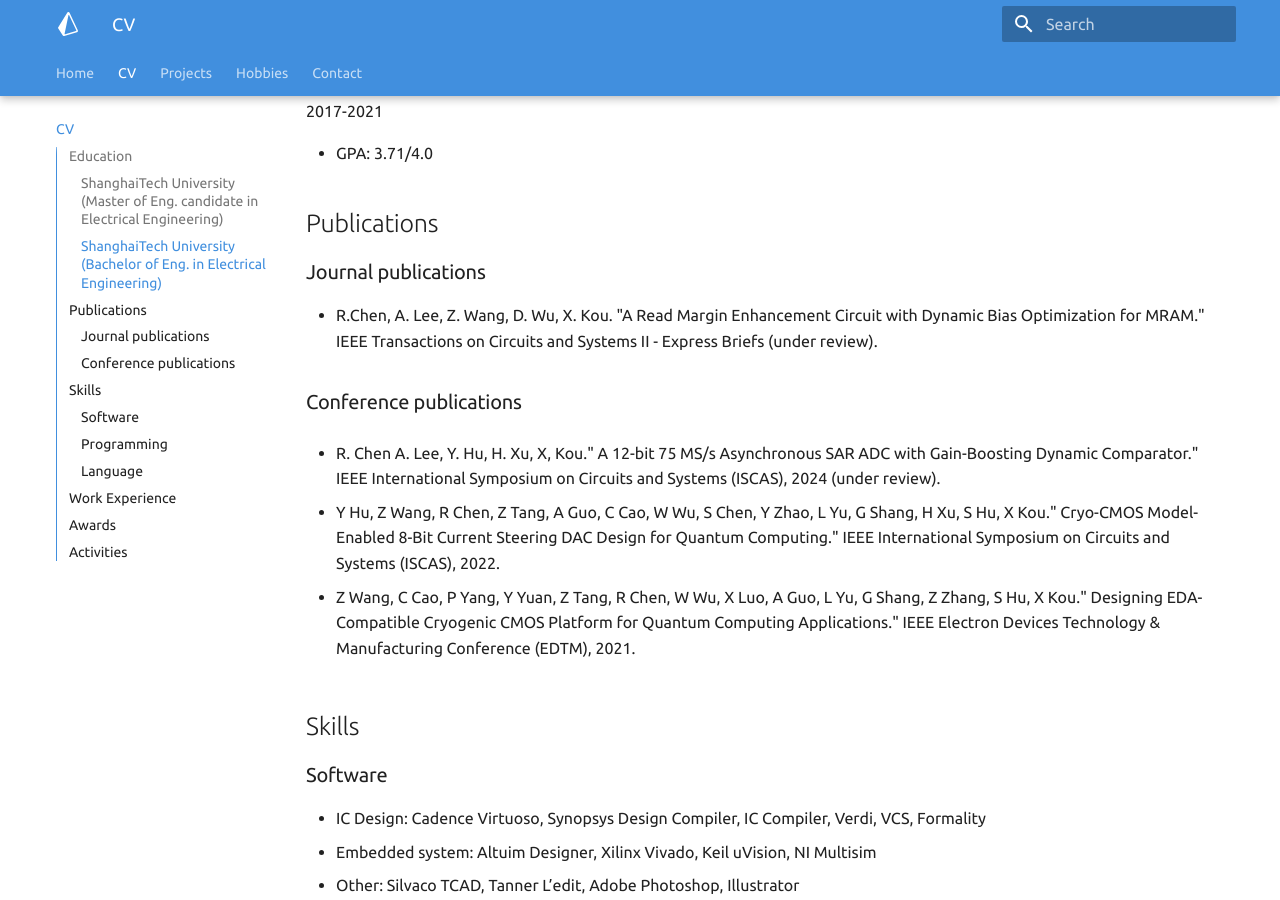
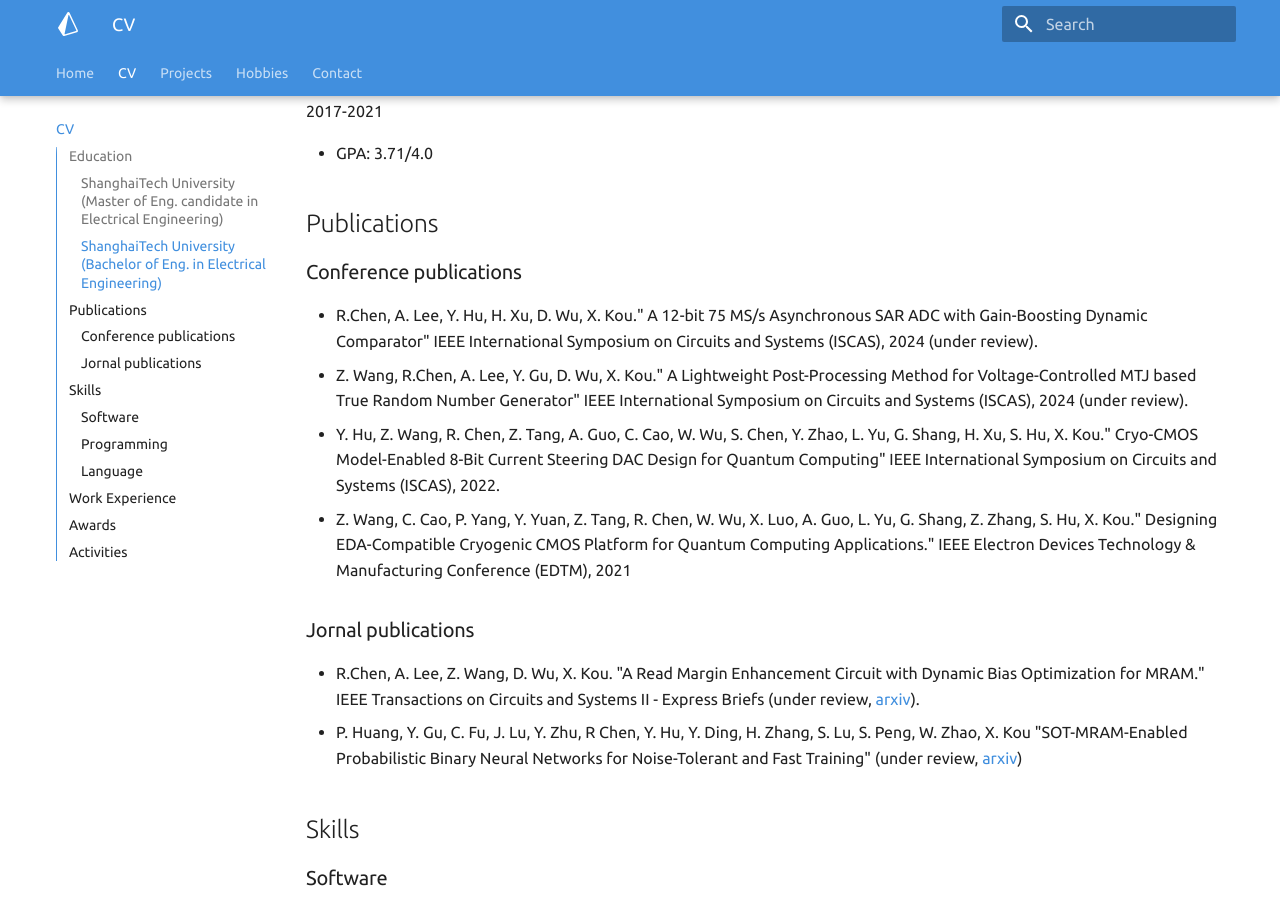
Before and after one commit to pig-floyd/pig-floyd.github.io, an MkDocs documentation site: the page built from docs/CV/cv.md, in a window 1280 px wide and 900 px high, scrolled down 445 px. Built offline with MkDocs 1.6.1 and Material for MkDocs 9.7.7, drawn with Linux system fonts in a browser that asks for light colours.

Commit message:
add pub link

```diff
--- a/docs/CV/cv.md
+++ b/docs/CV/cv.md
@@ -1,6 +1,6 @@
 # Renhe Chen (陈人和)
 
-A pdf verison can be downloaded [here](./cv_Renhe.pdf)
+A pdf verison can be downloaded [here](./Resume_Renhe_Chen.pdf)
 
 ## Education
 #### ShanghaiTech University (Master of Eng. candidate in Electrical Engineering)
@@ -14,16 +14,15 @@ A pdf verison can be downloaded [here](./cv_Renhe.pdf)
 * GPA: 3.71/4.0
 
 ## Publications
-### Journal publications
-* R.Chen, A. Lee, Z. Wang, D. Wu, X. Kou. "A Read Margin Enhancement Circuit with Dynamic Bias Optimization for MRAM." IEEE Transactions on Circuits and Systems II - Express Briefs (under review).
+### Conference publications
+* R.Chen, A. Lee, Y. Hu, H. Xu, D. Wu, X. Kou." A 12-bit 75 MS/s Asynchronous SAR ADC with Gain-Boosting Dynamic Comparator" IEEE International Symposium on Circuits and Systems (ISCAS), 2024 (under review).
+* Z. Wang, R.Chen, A. Lee, Y. Gu, D. Wu, X. Kou." A Lightweight Post-Processing Method for Voltage-Controlled MTJ based True Random Number Generator" IEEE International Symposium on Circuits and Systems (ISCAS), 2024 (under review).
+* Y. Hu, Z. Wang, R. Chen, Z. Tang, A. Guo, C. Cao, W. Wu, S. Chen, Y. Zhao, L. Yu, G. Shang, H. Xu, S. Hu, X. Kou." Cryo-CMOS Model-Enabled 8-Bit Current Steering DAC Design for Quantum Computing" IEEE International Symposium on Circuits and Systems (ISCAS), 2022.
+* Z. Wang, C. Cao, P. Yang, Y. Yuan, Z. Tang, R. Chen, W. Wu, X. Luo, A. Guo, L. Yu, G. Shang, Z. Zhang, S. Hu, X. Kou." Designing EDA-Compatible Cryogenic CMOS Platform for Quantum Computing Applications." IEEE Electron Devices Technology & Manufacturing Conference (EDTM), 2021
 
-### Conference publications
-
-*  R. Chen A. Lee, Y. Hu, H. Xu,  X, Kou." A 12-bit 75 MS/s Asynchronous SAR ADC with Gain-Boosting Dynamic Comparator." IEEE International Symposium on Circuits and Systems (ISCAS), 2024 (under review).
-
-* Y Hu, Z Wang, R Chen, Z Tang, A Guo, C Cao, W Wu, S Chen, Y Zhao, L Yu, G Shang, H Xu, S Hu, X Kou." Cryo-CMOS Model-Enabled 8-Bit Current Steering DAC Design for Quantum Computing." IEEE International Symposium on Circuits and Systems (ISCAS), 2022.
-
-* Z Wang, C Cao, P Yang, Y Yuan, Z Tang, R Chen, W Wu, X Luo, A Guo, L Yu, G Shang, Z Zhang, S Hu, X Kou." Designing EDA-Compatible Cryogenic CMOS Platform for Quantum Computing Applications." IEEE Electron Devices Technology & Manufacturing Conference (EDTM), 2021.
+### Jornal publications
+* R.Chen, A. Lee, Z. Wang, D. Wu, X. Kou. "A Read Margin Enhancement Circuit with Dynamic Bias Optimization for MRAM." IEEE Transactions on Circuits and Systems II - Express Briefs (under review, [arxiv](https://arxiv.org/pdf/2309.09797.pdf)).
+* P. Huang, Y. Gu, C. Fu, J. Lu, Y. Zhu, R Chen, Y. Hu, Y. Ding, H. Zhang, S. Lu, S. Peng, W. Zhao, X. Kou "SOT-MRAM-Enabled Probabilistic Binary Neural Networks for Noise-Tolerant and Fast Training" (under review, [arxiv](https://arxiv.org/ftp/arxiv/papers/2309/2309.07789.pdf))
 
 
 ## Skills
```
Also changed, not shown: docs/Projects/ADC/adc.md (+1 -1 lines), docs/Projects/CRYO/cryo.md (deleted, +0 -7 lines), docs/index.md (+2 -1 lines), 3 other files.
